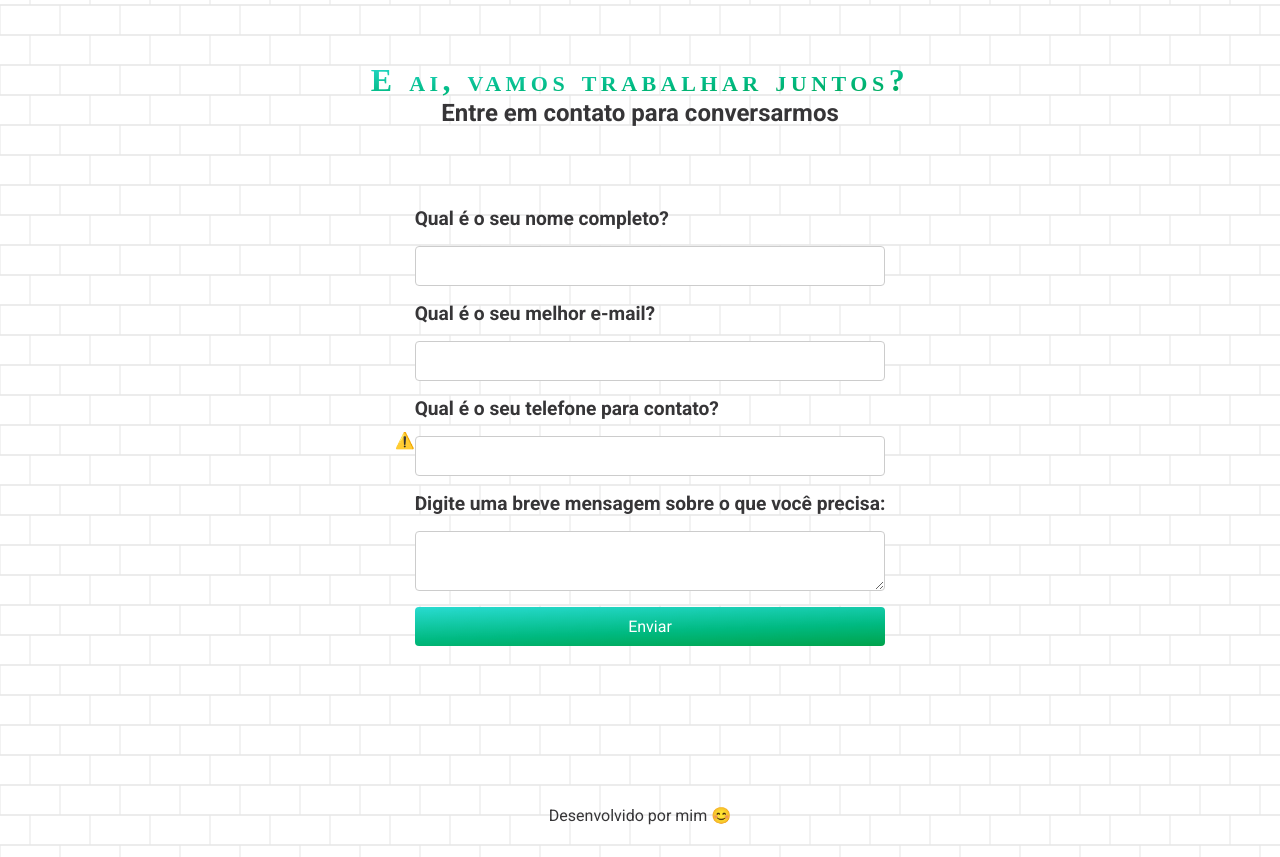
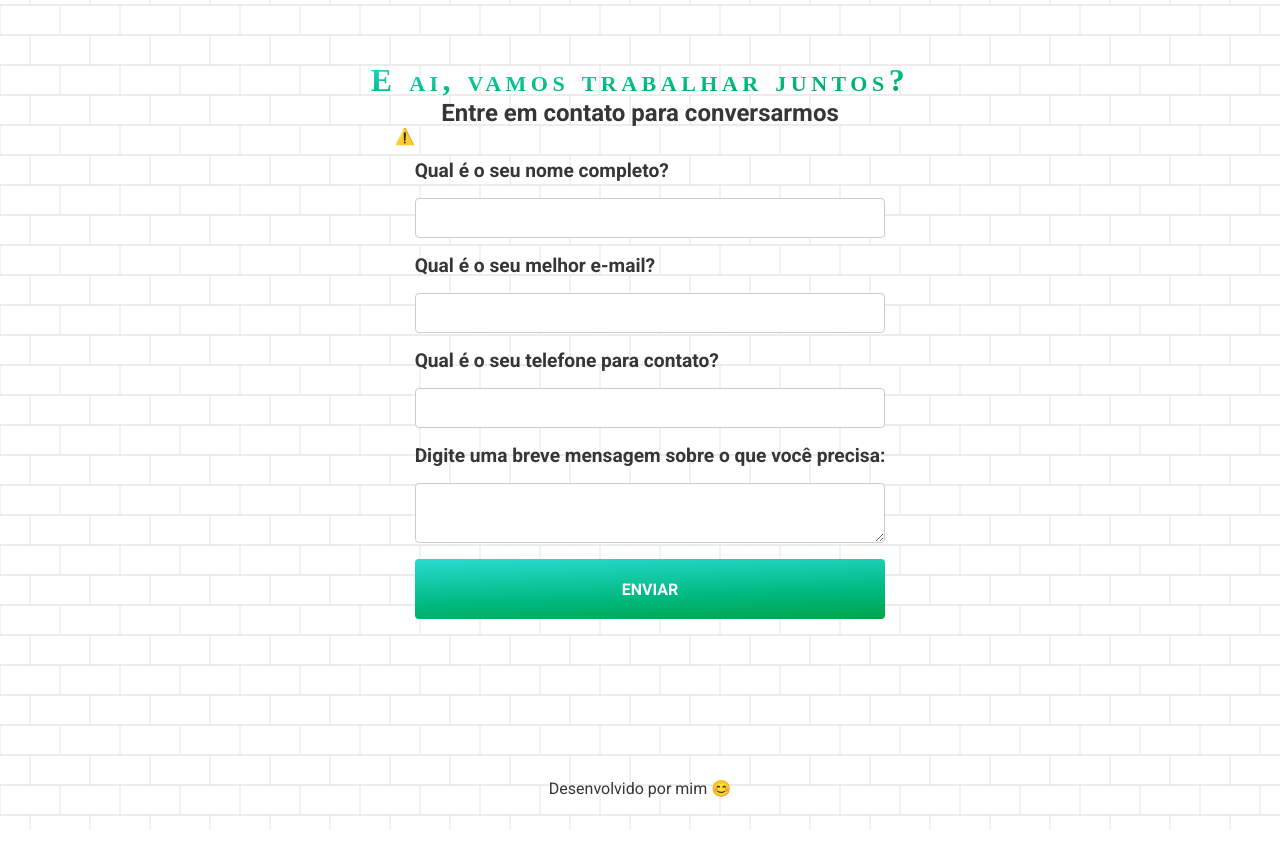
Before and after one commit to pedropaulobrasca/portfolio, a React (Vite) app: page / in a window 1280 px wide. Shown: the part 3040-3897 px from the top of the page. After the commit the page ends 3870 px from the top, so only its background shows below. Built offline with nearby package versions, Linux system fonts and the light colour scheme; no server answers; a web font is replaced by a local one.

Commit message:
feat: validacao de form

```diff
--- a/package.json
+++ b/package.json
@@ -14,7 +14,8 @@
     "@lottiefiles/react-lottie-player": "^3.5.3",
     "react": "^18.2.0",
     "react-dom": "^18.2.0",
-    "styled-components": "6.0.0-rc.6"
+    "styled-components": "6.0.0-rc.6",
+    "zod": "^3.21.4"
   },
   "devDependencies": {
     "@types/react": "^18.2.14",
--- a/src/components/Footer/index.tsx
+++ b/src/components/Footer/index.tsx
@@ -1,8 +1,10 @@
 import { Player } from "@lottiefiles/react-lottie-player";
 import emailjs from "@emailjs/browser";
 import { useRef, FormEvent, useState } from "react";
+import { z } from "zod";
 import {
   Container,
+  DevBy,
   FormGroup,
   SubmitButton,
   TextArea,
@@ -13,15 +15,31 @@ import {
 import { AnimatedGradientTitle } from "../AnimatedTextTitle";
 import Alert from "../Alert";
 
+// Esquema de validação usando zod
+const schema = z.object({
+  name: z.string().min(3).max(50).nonempty(),
+  email: z.string().email(),
+  phone: z
+    .string()
+    .min(10)
+    .max(15)
+    .regex(/^\+?[0-9]{10,14}$/),
+});
+
 export const Footer = () => {
   const [showAlertEmailSuccess, setShowAlertEmailSuccess] = useState(false);
   const [showAlertEmailError, setShowAlertEmailError] = useState(false);
+  const [showAlertInvalidForm, setShowAlertInvalidForm] = useState(false);
+  const [sendingEmail, setSendingEmail] = useState(false);
   const form = useRef<HTMLFormElement>(null);
 
-  const sendEmail = (e: FormEvent) => {
+  const sendEmail = async (e: FormEvent) => {
     e.preventDefault();
+    setSendingEmail(true);
 
     if (form.current) {
+      const isValid = await validateForm();
+      if (isValid) {
         emailjs
           .sendForm(
             "service_ljw0bmc",
@@ -32,18 +50,45 @@ export const Footer = () => {
           .then(
             () => {
               setShowAlertEmailSuccess(true);
-            setInterval(() => {
+              setTimeout(() => {
                 setShowAlertEmailSuccess(false);
+                setSendingEmail(false);
               }, 4000);
             },
             () => {
               setShowAlertEmailError(true);
-            setInterval(() => {
+              setTimeout(() => {
                 setShowAlertEmailError(false);
+                setSendingEmail(false);
               }, 4000);
             }
           );
+      } else {
+        setSendingEmail(false);
+        setShowAlertInvalidForm(true);
+        setTimeout(() => {
+          setShowAlertInvalidForm(false);
+        }, 4000);
       }
+    }
+  };
+
+  const validateForm = async () => {
+    if (form.current) {
+      const formData = new FormData(form.current);
+      const data = Object.fromEntries(formData.entries());
+
+      try {
+        // Validar os campos usando o esquema de validação do zod
+        schema.parse(data);
+        return true;
+      } catch (error) {
+        console.log(error);
+        return false;
+      }
+    }
+
+    return false;
   };
 
   return (
@@ -78,11 +123,22 @@ export const Footer = () => {
             </label>
             <TextArea name="message" id="message" required></TextArea>
 
-            <SubmitButton type="submit">Enviar</SubmitButton>
+            <SubmitButton type="submit">
+              {sendingEmail && (
+                <Player
+                  src="https://assets10.lottiefiles.com/packages/lf20_x62chJ.json"
+                  loop
+                  autoplay
+                  className="lottieLoading"
+                />
+              )}
+
+              {!sendingEmail && <span>ENVIAR</span>}
+            </SubmitButton>
           </FormGroup>
         </div>
 
-        <span>Desenvolvido por mim 😊</span>
+        <DevBy>Desenvolvido por mim 😊</DevBy>
       </Wrapper>
 
       {showAlertEmailSuccess && (
@@ -92,6 +148,10 @@ export const Footer = () => {
       {showAlertEmailError && (
         <Alert type="error" message="Oops, algo errado ao enviar e-mail." />
       )}
+
+      {showAlertInvalidForm && (
+        <Alert type="error" message="Preencha com dados validos." />
+      )}
     </Container>
   );
 };
--- a/src/components/Footer/styled.ts
+++ b/src/components/Footer/styled.ts
@@ -17,14 +17,8 @@ export const Wrapper = styled.div`
   justify-content: center;
   align-items: center;
 
-  span {
-    margin-top: 10rem;
-    margin-bottom: 2rem;
-  }
-
   div {
     display: flex;
-    margin-top: 3rem;
   }
 
   .lottieImage {
@@ -90,19 +84,31 @@ export const FocusedInput = styled(InputField)`
 `;
 
 export const SubmitButton = styled.button`
-  padding: 10px 20px;
   background-color: #007bff;
   color: #fff;
   border: none;
   border-radius: 4px;
-  font-size: 16px;
+  font-size: 1rem;
   cursor: pointer;
+  font-weight: bold;
 
-  &:hover {
-    background-color: #0056b3;
+  height: 60px;
+
+  ${AnimatedGradient}
+
+  display: flex;
+  justify-content: center;
+  align-items: center;
+
+  .lottieLoading {
+    height: 60px;
+    margin: 0;
+    padding: 0;
   }
 
-  ${AnimatedGradient}
+  .if-player-container {
+    background: red;
+  }
 `;
 
 export const TextArea = styled.textarea`
@@ -114,3 +120,8 @@ export const TextArea = styled.textarea`
   box-sizing: border-box;
   resize: vertical;
 `;
+
+export const DevBy = styled.span`
+  margin-top: 10rem;
+  margin-bottom: 2rem;
+`;
```
Also changed, not shown: 1 other file (tests, documents, lock files or other folders). Lines whose indentation alone changed are shown as unchanged.
